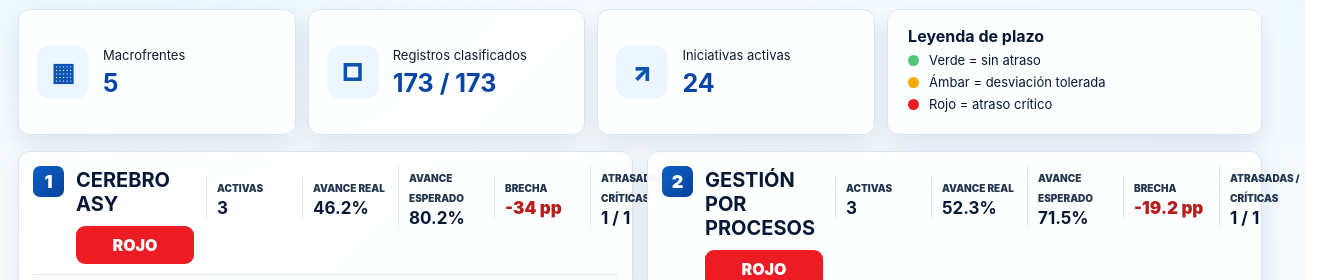
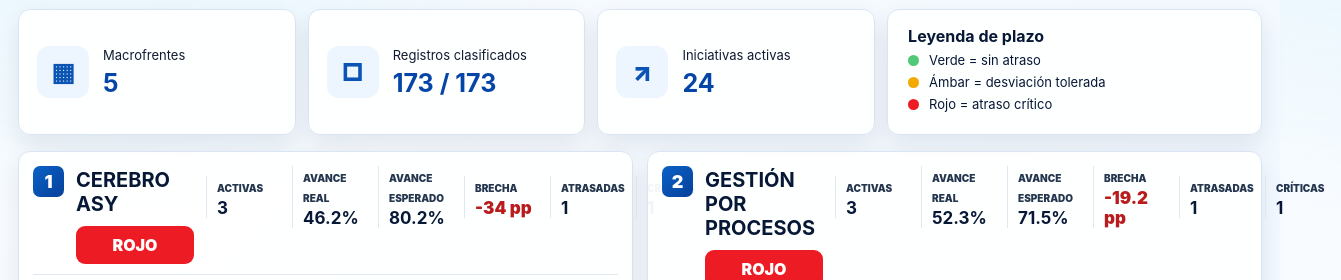
Before and after one commit to enginesgmp/monitor, a website: page index.html in a window 1280 px wide. Shown: the part 497-777 px from the top of the page, 1341 px wide, since content can reach past the window. Drawn offline with Linux system fonts and the light colour scheme.

Commit message:
Aclara conteo de atrasadas y criticas

```diff
--- a/index.html
+++ b/index.html
@@ -158,7 +158,7 @@ body.tecnologia-active .transform-only-field{display:none!important}
 .mgmt-num{width:31px;height:31px;border-radius:7px;background:linear-gradient(135deg,#0b62c6,#06409a);color:#fff;display:grid;place-items:center;font-weight:950;font-size:18px}
 .mgmt-name{margin:2px 0 10px;font-size:20px}
 .mgmt-state{display:inline-flex;justify-content:center;min-width:118px;border-radius:9px;padding:9px 18px;color:#fff;font-weight:950}.mgmt-state.green{background:#22c55e}.mgmt-state.amber{background:#f0a000}.mgmt-state.red{background:#ed1c24}.mgmt-state.nodata{background:#94a3b8}
-.mgmt-mini{display:grid;grid-template-columns:repeat(5,minmax(86px,1fr));gap:10px;align-items:center}.mgmt-mini div{border-left:1px solid #dfe7f0;padding-left:10px;min-width:0}.mgmt-mini span{font-size:10px;color:#25364f;text-transform:uppercase;font-weight:900}.mgmt-mini b{display:block;font-size:17px;margin-top:2px}
+.mgmt-mini{display:grid;grid-template-columns:repeat(6,minmax(76px,1fr));gap:10px;align-items:center}.mgmt-mini div{border-left:1px solid #dfe7f0;padding-left:10px;min-width:0}.mgmt-mini span{font-size:10px;color:#25364f;text-transform:uppercase;font-weight:900}.mgmt-mini b{display:block;font-size:17px;margin-top:2px}
 .mgmt-rows{margin-top:8px}.mgmt-row{display:grid;grid-template-columns:185px 1fr;gap:12px;border-top:1px solid #e3eaf2;padding:9px 0;font-size:13px}.mgmt-row:first-child{border-top:0}.mgmt-row-label{font-weight:900}.mgmt-hit{display:inline-block;margin-right:7px;color:#0a3d8f;font-weight:900;text-decoration:none}.mgmt-hit:hover{text-decoration:underline}
 .mgmt-restrictions{display:grid;gap:8px}.mgmt-restriction{border-left:3px solid #f0a000;padding-left:10px}.mgmt-restriction b{display:block;color:#0b2b61}.mgmt-more{color:#52627a;font-weight:900}
 .mgmt-quick{margin-top:16px;display:grid;grid-template-columns:230px 1fr;gap:10px;align-items:center;padding:14px 18px;border-color:#bcd7f5;background:#f8fbff}
@@ -871,7 +871,8 @@ function renderTransformacionManagementView(){
           <div><span>Avance real</span><b>${item.progress.realAverage==null?"—":fmtPct(item.progress.realAverage)}</b></div>
           <div><span>Avance esperado</span><b>${item.progress.expectedAverage==null?"—":fmtPct(item.progress.expectedAverage)}</b></div>
           <div><span>Brecha</span><b class="${item.progress.gap==null?"muted":item.progress.gap<0?"delay-critical":"ok"}">${fmtPp(item.progress.gap)}</b></div>
-          <div><span>Atrasadas / críticas</span><b>${item.delayed} / ${item.critical}</b></div>
+          <div><span>Atrasadas</span><b>${item.delayed}</b></div>
+          <div><span>Críticas</span><b>${item.critical}</b></div>
         </div>
       </div>
       <div class="mgmt-rows">
@@ -901,7 +902,7 @@ function renderTransformacionManagementView(){
       <div class="mgmt-quick-title"><div class="mgmt-icon">↯</div><span>Lectura rápida para Dirección</span></div>
       <ul>
         <li>Mayor concentración del portafolio activo: ${esc(maxActive?.dimension||"Sin dato")} (${maxActive?.active.length||0}).</li>
-        <li>Atrasadas / críticas activas: ${totalDelayed} / ${totalCritical}.</li>
+        <li>Atrasadas activas: ${totalDelayed}; críticas activas: ${totalCritical}.</li>
         <li>${esc(reconciliationText)}</li>
       </ul>
     </section>`;
```
